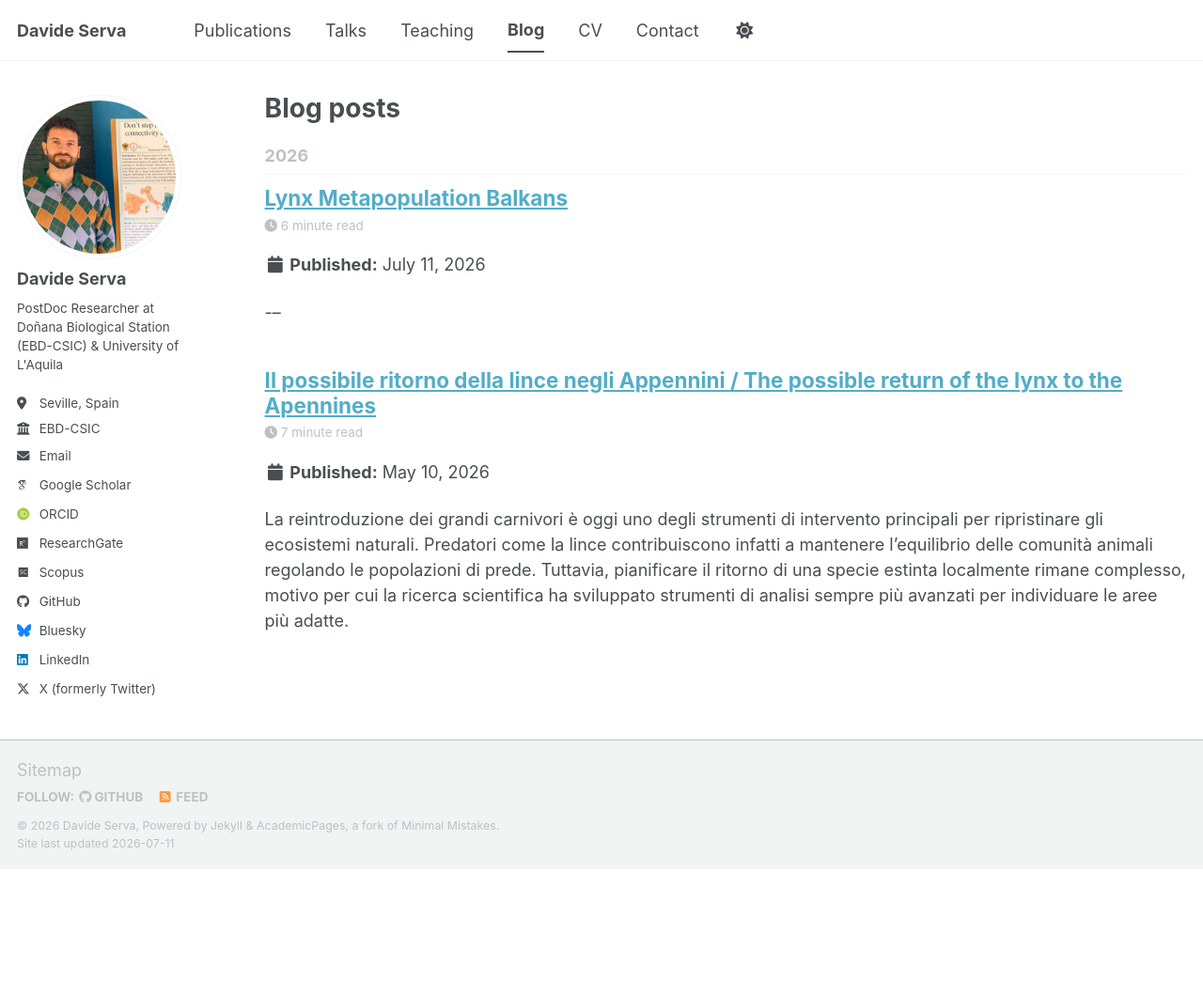
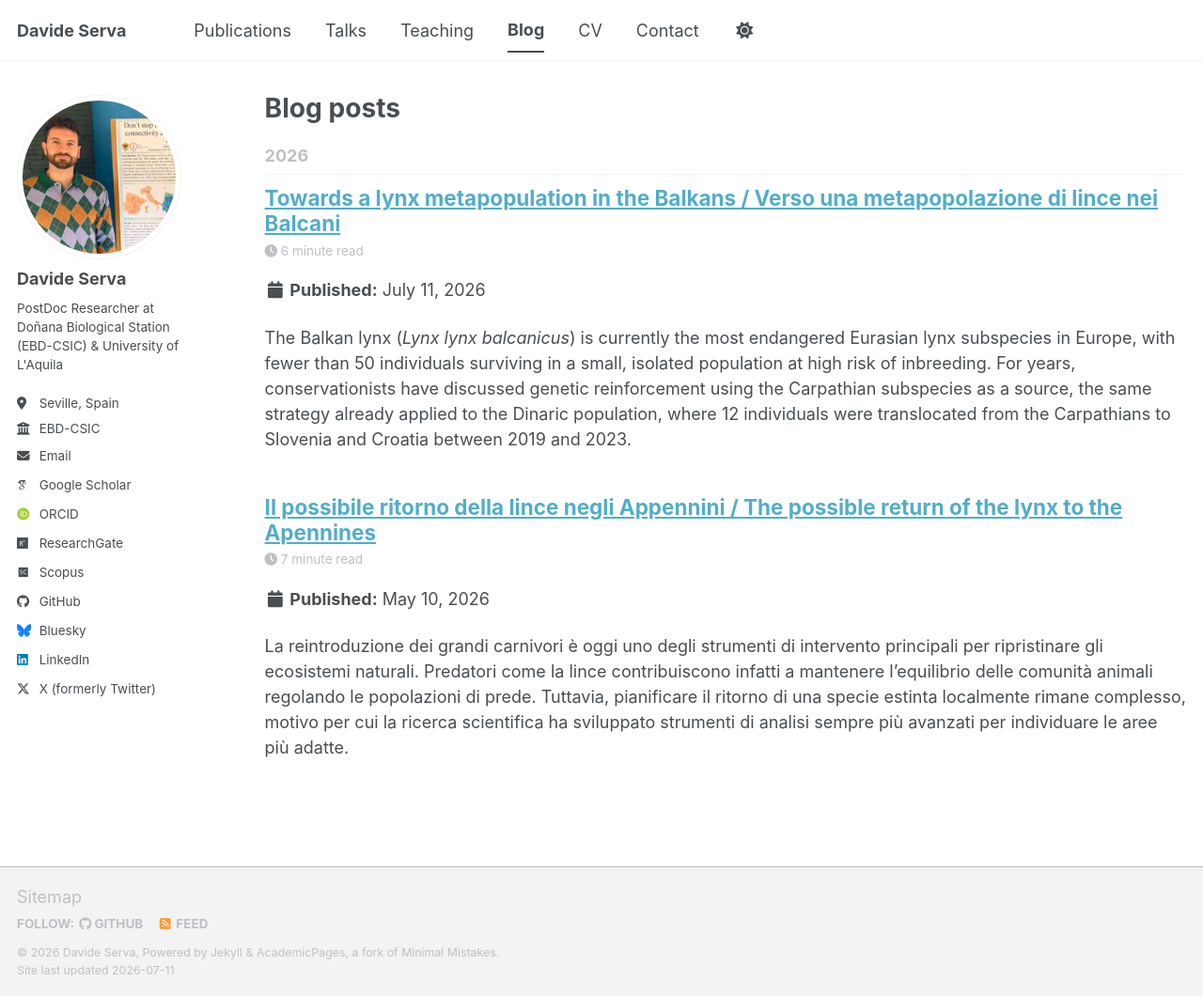
Before and after one commit to Daviser95/daviser95.github.io, a Jekyll site: the page built from _pages/year-archive.html, in a window 1280 px wide and 1060 px high. Shown: the whole window at 94% size. Built offline with Jekyll 4.4.1, drawn with Linux system fonts in a browser that asks for light colours; some web fonts are replaced; a script bundle is joined from its source files by our own code; library files that are not in the unit come from our copies; some of the changed lines change nothing that is shown.

Commit message:
Update 2026-07-11-lynx-metapopulation-balkans.md

```diff
--- a/_posts/2026-07-11-lynx-metapopulation-balkans.md
+++ b/_posts/2026-07-11-lynx-metapopulation-balkans.md
@@ -1,71 +1,55 @@
-\---
-
+---
 title: "Towards a lynx metapopulation in the Balkans / Verso una metapopolazione di lince nei Balcani"
 date: 2026-07-11
-permalink: /posts/2026/07/lynx-metapopulation-balkans/
+permalink: /posts/2025/07/lynx-metapopulation-balkans/
 tags:
-
-&#x20; - lynx
-
-&#x20; - reintroduction
-
-&#x20; - species distribution models
-
-&#x20; - connectivity
-
-&#x20; - conservation
-
-\---
+  - lynx
+  - reintroduction
+  - species distribution models
+  - connectivity
+  - conservation
+header:
+  teaser: "images/lynx-eurasian.jpg"
+---
 
 The Balkan lynx (*Lynx lynx balcanicus*) is currently the most endangered Eurasian lynx subspecies in Europe, with fewer than 50 individuals surviving in a small, isolated population at high risk of inbreeding. For years, conservationists have discussed genetic reinforcement using the Carpathian subspecies as a source, the same strategy already applied to the Dinaric population, where 12 individuals were translocated from the Carpathians to Slovenia and Croatia between 2019 and 2023.
 
-
-
 A new study, published in *Biological Conservation* by Davide Serva, Mattia Iannella and Maurizio Biondi (University of L'Aquila) together with Miha Krofel (University of Ljubljana), tackles the issue from a broader angle: identifying a suitable genetic source population is not enough — understanding where and how lynx populations could realistically reconnect across the landscape is essential to eventually rebuilding a true metapopulation in Southeastern Europe.
-
-
 
 The team combined three complementary approaches. First, a niche overlap analysis between the Carpathian and Balkan lynx assessed the ecological compatibility between the two subspecies. Species distribution models (SDMs) were then built to estimate habitat suitability across the region, combined with circuit-theory connectivity analyses to map potential corridors linking the Balkan, Dinaric and Carpathian populations. The ensemble model was further validated against independent GPS telemetry data from the Dinaric population. By integrating habitat and connectivity models, some target key areas that could be used as stepping-stone patches were identified. Next, individual-based models (IBMs) were used to assess colonization time and occurrence probabilities within the identified key areas.
 
-
+![Figure 1. Predicted habitat suitability, resulting from the ensemble SDM, for the Carpathian lynx in Europe.](/images/lynx-carpathian-europe.jpg)
+*Figure 1. Predicted habitat suitability, resulting from the ensemble SDM, for the Carpathian lynx in Europe.*
 
 Results show that the most suitable and best-connected habitats lie mainly between the Balkan and Dinaric populations, while connectivity toward the Carpathians is far more limited. Several key areas show favourable occurrence probabilities, but individual-based model simulations reveal long natural colonisation times and low occupancy probabilities unless supported by active management. Notably, most of these key areas — and the corridors linking them — currently fall outside protected areas.
 
+![Figure 2. Population viability analyses (a, b, and c), occurrence probabilities (d, e, and f) and colonization time (g, h, and i) considering different scenarios, respectively considering both the Dinaric, Balkan and Carpathian populations as sources, considering only the Dinaric population, and considering only the Balkan population.](/images/lynx-ibms-carpathian.jpg)
+*Figure 2. Population viability analyses (a, b, and c), occurrence probabilities (d, e, and f) and colonization time (g, h, and i) considering different scenarios, respectively considering both the Dinaric, Balkan and Carpathian populations as sources, considering only the Dinaric population, and considering only the Balkan population.*
 
 
 The conservation implications are twofold. In the short term, the critical status of the Balkan lynx calls for translocation efforts to prevent local extinction. In the medium to long term, the authors highlight the need to invest in connectivity toward the Dinaric population — and, through it, toward the Alps — as well as toward the Carpathian population, as the only viable path to a genuinely self-sustaining metapopulation. The stepping-stone areas identified in the study could also guide the designation of new protected areas to support natural recolonisation.
 
 Once again, the study confirms that integrating multiple modelling tools — habitat suitability, landscape connectivity and population dynamics — provides more robust conservation priorities than relying on a single method, offering concrete guidance for future lynx conservation strategies across Europe.
 
-
-
 **\*\*Fonte / Source:\*\* \[Serva et al. (2025), \*Biological Conservation\*](https://doi.org/10.1016/j.biocon.2025.111381)**
-
-
-
-
 
 \---
 
 La lince balcanica (*Lynx lynx balcanicus*) è oggi la sottospecie di lince eurasiatica più minacciata del continente: si stima che sopravvivano meno di 50 individui, isolati e a forte rischio di consanguineità a causa della frammentazione dell'areale. Per questo motivo, da tempo si discute della possibilità di un rinforzo genetico attingendo alla sottospecie carpatica, la stessa già utilizzata con successo per la popolazione dinarica, dove tra il 2019 e il 2023 sono stati traslocati esemplari dai Carpazi verso Slovenia e Croazia.
 
-
-
 Un nuovo studio, pubblicato su *Biological Conservation* da Davide Serva, Mattia Iannella e Maurizio Biondi (Università degli Studi dell'Aquila) insieme a Miha Krofel (Università di Lubiana), affronta il problema da una prospettiva più ampia: non basta identificare una fonte genetica idonea, serve capire dove e come le popolazioni di lince potrebbero effettivamente riconnettersi nello spazio, ricreando nel tempo una vera e propria metapopolazione nel Sud-Est Europa.
-
-
 
 Il gruppo di ricerca ha combinato tre strumenti complementari. Per prima cosa, un'analisi di sovrapposizione di nicchia tra lince carpatica e balcanica, utile a verificare la compatibilità ecologica tra le due sottospecie. Successivamente, sono stati costruiti modelli di distribuzione delle specie (SDM) per stimare l'idoneità ambientale nella regione, integrati con analisi di connettività basate sulla teoria dei circuiti per individuare i possibili corridoi di collegamento tra le popolazioni balcanica, dinarica e carpatica. Il modello d'insieme è stato inoltre validato con dati telemetrici GPS indipendenti raccolti sulla popolazione dinarica. Integrando modelli di habitat e di connettività, sono state individuate aree chiave che potrebbero fungere da punti di sosta. Sono stati quindi utilizzati modelli basati sugli individui (IBM) per stimare i tempi di colonizzazione e la probabilità di presenza all'interno delle aree chiave individuate.
 
-
+![Figure 1. Idoneità dell'habitat prevista, risultante dal modello di distribuzione delle specie (SDM) d'insieme, per la lince dei Carpazi in Europa.](/images/lynx-carpathian-europe.jpg)
+*Figure 1. Idoneità dell'habitat prevista, risultante dal modello di distribuzione delle specie (SDM) d'insieme, per la lince dei Carpazi in Europa.*
 
 I risultati indicano che gli habitat più idonei e meglio connessi si trovano soprattutto tra la popolazione balcanica e quella dinarica, mentre la connettività verso i Carpazi risulta molto più limitata. Alcune aree chiave presentano condizioni favorevoli alla presenza della specie, ma le simulazioni condotte con modelli individual-based mostrano tempi di colonizzazione naturale molto lunghi e probabilità di occupazione basse, se il processo non viene supportato da una gestione attiva. Un dato rilevante riguarda inoltre lo stato di tutela: gran parte di queste aree chiave, così come i corridoi che le collegano, non ricade attualmente all'interno di aree protette.
 
-
+![Figura 2. Analisi di vitalità della popolazione (a, b e c), probabilità di presenza (d, e e f) e tempo di colonizzazione (g, h e i) per diversi scenari, considerando rispettivamente le popolazioni dinariche, balcaniche e carpatiche come fonti, considerando solo la popolazione dinarica e considerando solo la popolazione balcanica.](/images/lynx-ibms-carpathian.jpg)
+*Figura 2. Analisi di vitalità della popolazione (a, b e c), probabilità di presenza (d, e e f) e tempo di colonizzazione (g, h e i) per diversi scenari, considerando rispettivamente le popolazioni dinariche, balcaniche e carpatiche come fonti, considerando solo la popolazione dinarica e considerando solo la popolazione balcanica.*
 
 Le implicazioni per la conservazione sono duplici. Nel breve periodo, lo stato critico della lince balcanica richiede interventi di traslocazione per scongiurare il rischio immediato di estinzione locale. Nel medio-lungo periodo, gli autori sottolineano l'importanza di investire nella connettività verso la popolazione dinarica — e, attraverso questa, verso le Alpi — oltre che verso quella carpatica, unica strada per costruire una metapopolazione realmente autosufficiente. Le aree stepping-stone individuate dallo studio potrebbero inoltre guidare l'istituzione di nuove aree protette mirate a favorire la ricolonizzazione naturale.
-
-
 
 Ancora una volta, lo studio conferma come l'integrazione di più strumenti di modellazione — idoneità ambientale, connettività del paesaggio e dinamiche di popolazione — permetta di individuare priorità di conservazione più solide rispetto a un approccio basato su un singolo metodo, offrendo indicazioni concrete per orientare le future strategie di tutela della lince in Europa.
 
```
